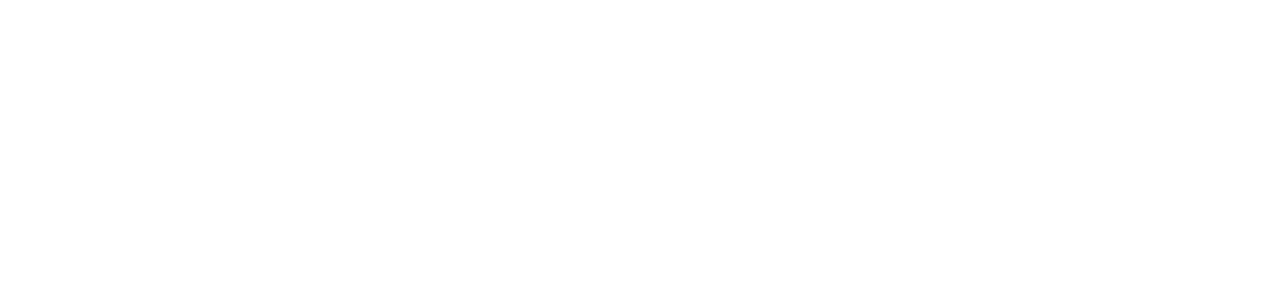
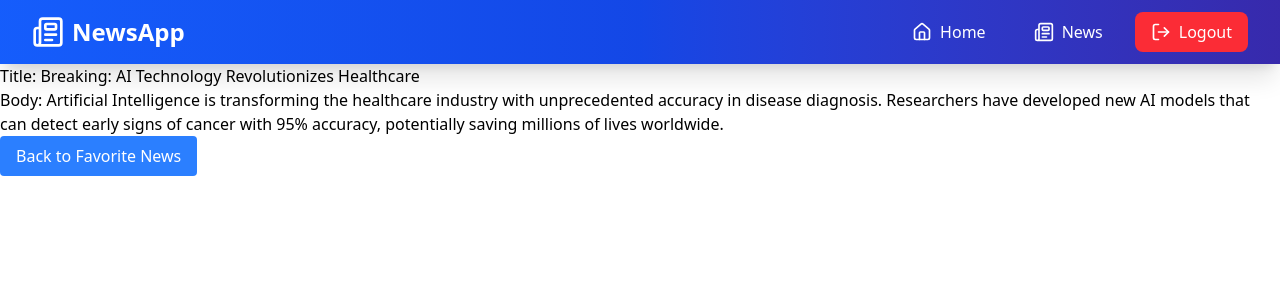
Before and after one commit to anglczbla/news-app-react, a React (Vite) app: page /favoriteNews/1 in a window 1280 px wide. Before the commit this address had no page. Shown: the top 300 px of the page. Built offline with nearby package versions, Linux system fonts and the light colour scheme; sample sign-in values are in the browser's storage.

Commit message:
detail news

```diff
--- a/src/App.jsx
+++ b/src/App.jsx
@@ -1,5 +1,6 @@
 import { BrowserRouter, Route, Routes } from "react-router-dom";
 import Dashboard from "./components/Dashboard";
+import DetailNews from "./components/DetailNews";
 import FavoriteNews from "./components/FavoriteNews";
 import Home from "./components/Home";
 import Login from "./components/Login";
@@ -20,7 +21,9 @@
               <Route path="/" element={<Home />} />
               <Route path="/news" element={<News />} />
               <Route path="/dashboard" element={<Dashboard />} />
+              <Route path="/dashboard/:id" element={<DetailNews />} />
               <Route path="/favoriteNews" element={<FavoriteNews />} />
+              <Route path="/favoriteNews/:id" element={<DetailNews />} />
             </Route>
           </Routes>
         </NewsProvider>
--- a/src/components/Dashboard.jsx
+++ b/src/components/Dashboard.jsx
@@ -1,6 +1,6 @@
 import { Heart, HeartOff, Search } from "lucide-react";
 import { useContext } from "react";
-import { useSearchParams } from "react-router-dom";
+import { Link, useSearchParams } from "react-router-dom";
 import { AuthContext } from "../context/AuthContext";
 import { NewsContext } from "../context/NewsContext";
 
@@ -67,6 +67,7 @@
                     </span>
                   </div>
                   <p className="text-gray-600 mb-6 line-clamp-3">{item.body}</p>
+                  <Link to={`/dashboard/${item.id}`}>Detail News</Link>
                   {alreadyFavorite(item.id) ? (
                     <button
                       onClick={() => deleteFavNews(item.id)}
@@ -76,6 +77,7 @@
                       <span>Delete Favorite</span>
                     </button>
                   ) : (
+                    <div>
                       <button
                         onClick={() => favoriteNews(item, currentUser.email)}
                         className="flex items-center space-x-2 bg-gradient-to-r from-pink-500 to-red-500 text-white px-6 py-3 rounded-lg font-semibold hover:from-pink-600 hover:to-red-600 transition-all duration-200 transform hover:scale-105 w-full justify-center"
@@ -83,6 +85,7 @@
                         <Heart className="h-5 w-5" />
                         <span>Add to Favorites</span>
                       </button>
+                    </div>
                   )}
                 </div>
               </div>
--- /dev/null
+++ b/src/components/DetailNews.jsx
@@ -0,0 +1,37 @@
+import { useContext } from "react";
+import { useNavigate, useParams } from "react-router-dom";
+import { NewsContext } from "../context/NewsContext";
+
+const DetailNews = () => {
+  const { id } = useParams();
+  const { news, favNews } = useContext(NewsContext);
+  const navigate = useNavigate();
+
+  const findNews = news.find((news) => news.id == id);
+  const findFavNeWS = favNews.find((news) => news.id == id);
+  const isFromFavorite = location.pathname.includes("/favoriteNews");
+
+  return (
+    <div>
+      {!findNews && !findFavNeWS ? (
+        <p>No News</p>
+      ) : (
+        <div>
+          <h1>Title: {findNews?.title || findFavNews?.title}</h1>
+          <p>Body: {findNews?.body || findFavNews?.body}</p>
+        </div>
+      )}
+
+      <button
+        onClick={() =>
+          navigate(isFromFavorite ? "/favoriteNews" : "/dashboard")
+        }
+        className="bg-blue-500 text-white px-4 py-2 rounded"
+      >
+        {isFromFavorite ? "Back to Favorite News" : "Back to Dashboard"}
+      </button>
+    </div>
+  );
+};
+
+export default DetailNews;
--- a/src/components/FavoriteNews.jsx
+++ b/src/components/FavoriteNews.jsx
@@ -1,6 +1,6 @@
 import { Search, Star, Trash2 } from "lucide-react";
 import { useContext } from "react";
-import { useSearchParams } from "react-router-dom";
+import { Link, useSearchParams } from "react-router-dom";
 import { AuthContext } from "../context/AuthContext";
 import { NewsContext } from "../context/NewsContext";
 
@@ -92,6 +92,7 @@
                       <Trash2 className="h-5 w-5" />
                       <span>Delete from Favorites</span>
                     </button>
+                    <Link to={`/favoriteNews/${item.id}`}>Detail News</Link>
                   </div>
                 </div>
               ))}
```
Lines whose indentation alone changed are shown as unchanged.
